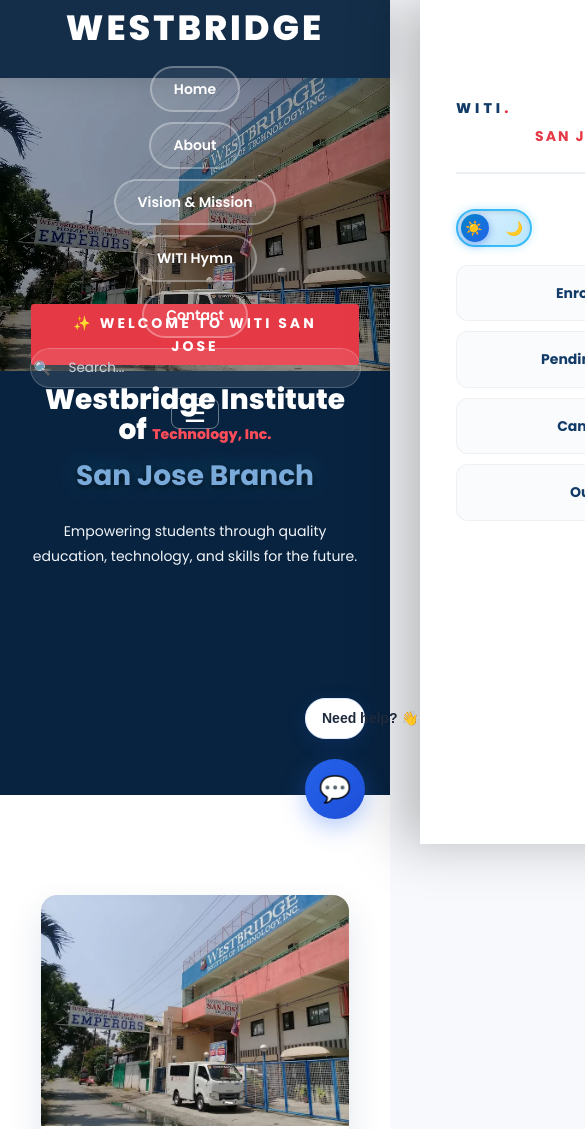
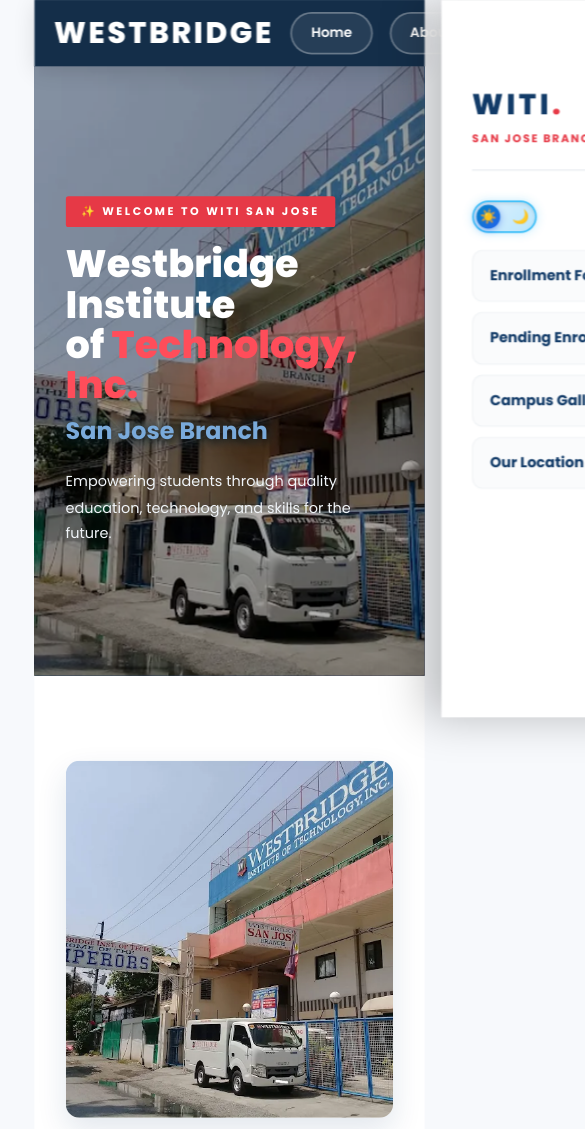
Before and after one commit to juchelle/witi-san-jose-branch, a plain HTML site: page index.html in a window 390 px wide. Shown: the top 1129 px of the page, 585 px wide, since content can reach past the window. Drawn offline with Linux system fonts and the light colour scheme.

Commit message:
Update style.css

```diff
--- a/style.css
+++ b/style.css
@@ -2641,68 +2641,13 @@ body.dark-mode .yt-lyrics-scroll p {
 body.dark-mode .yt-lyrics-scroll::-webkit-scrollbar-thumb {
     background: #334155 !important;
 }
-
-@media (max-width: 1024px) {
-    .youtube-watch-layout {
-        grid-template-columns: 1fr !important;
-        gap: 30px !important;
+@media screen and (max-width: 768px) {
+    html {
+        transform: scale(0.85);
+        transform-origin: top center;
+        width: 117.65%;
     }
-}
-
-.people-section {
-    border-bottom: none !important;
-    box-shadow: none !important;
-    margin-bottom: 0 !important;
-    padding-bottom: 20px !important;
-}
-
-.people-section,
-#hymn.hymn-section,
-.hymn-section {
-    background-color: #ffffff !important;
-}
-body.dark-mode .people-section,
-body.dark-mode #hymn.hymn-section,
-body.dark-mode .hymn-section {
-    background-color: #0f172a !important;
-}
-@media screen and (max-width: 768px) {
-    html, body {
-        max-width: 100vw;
+    body {
         overflow-x: hidden;
-        margin: 0;
-        padding: 0;
     }
-
-    .container, div, section, header, footer {
-        max-width: 100% !important;
-        box-sizing: border-box !important;
-    }
-
-    .row, .grid, .flex-container, [class*="container"], [class*="wrapper"] {
-        display: flex !important;
-        flex-direction: column !important;
-        align-items: center !important;
-        width: 100% !important;
-        gap: 15px !important;
-        padding-left: 10px !important;
-        padding-right: 10px !important;
-    }
-
-    h1 { font-size: 28px !important; text-align: center; }
-    h2 { font-size: 22px !important; text-align: center; }
-    h3 { font-size: 18px !important; text-align: center; }
-    p, span, a { font-size: 14px !important; text-align: center; }
-
-    img, video {
-        max-width: 100% !important;
-        height: auto !important;
-        object-fit: contain;
-    }
-
-    nav, .nav-links, header {
-        flex-direction: column !important;
-        gap: 10px !important;
-        width: 100% !important;
-    }
-}
+}
```
